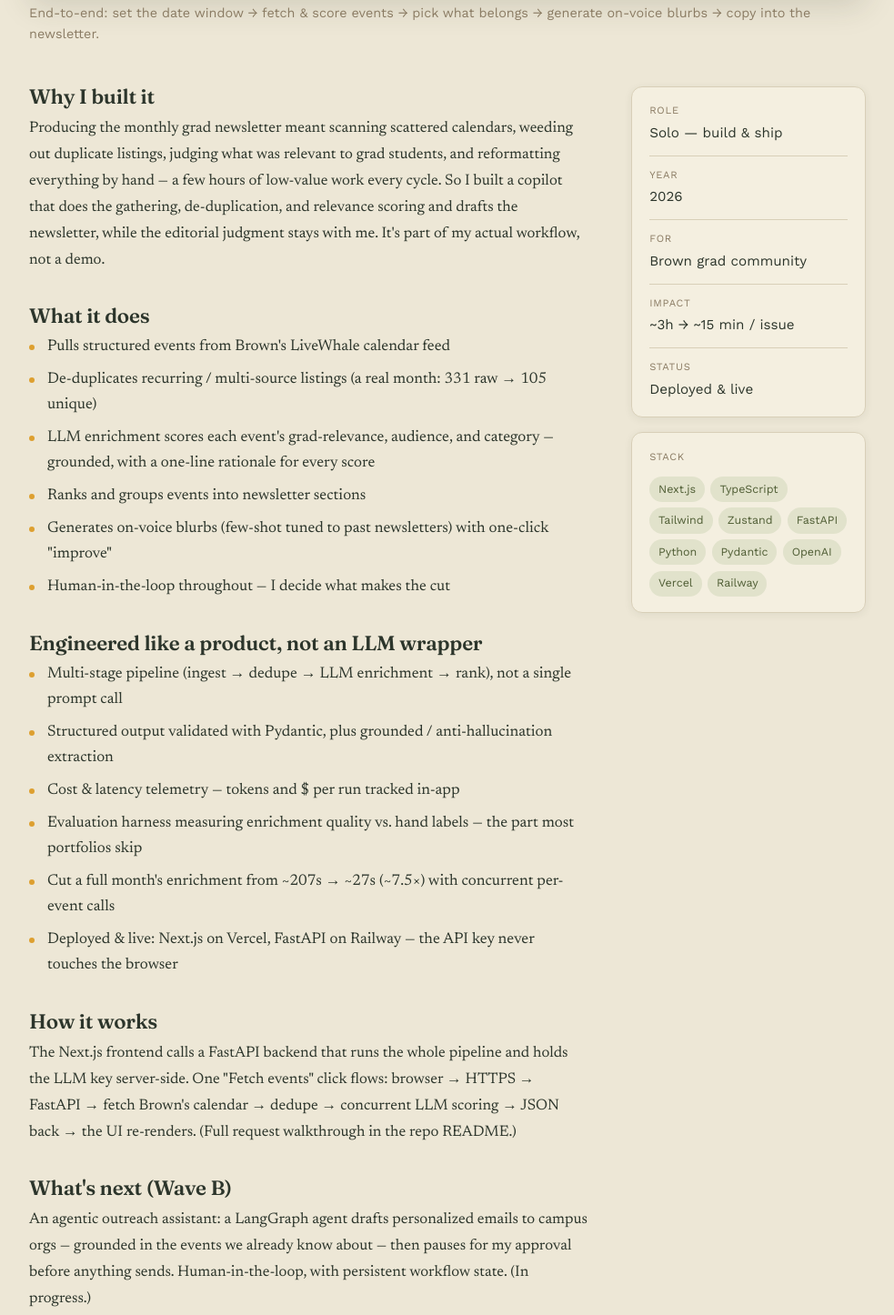
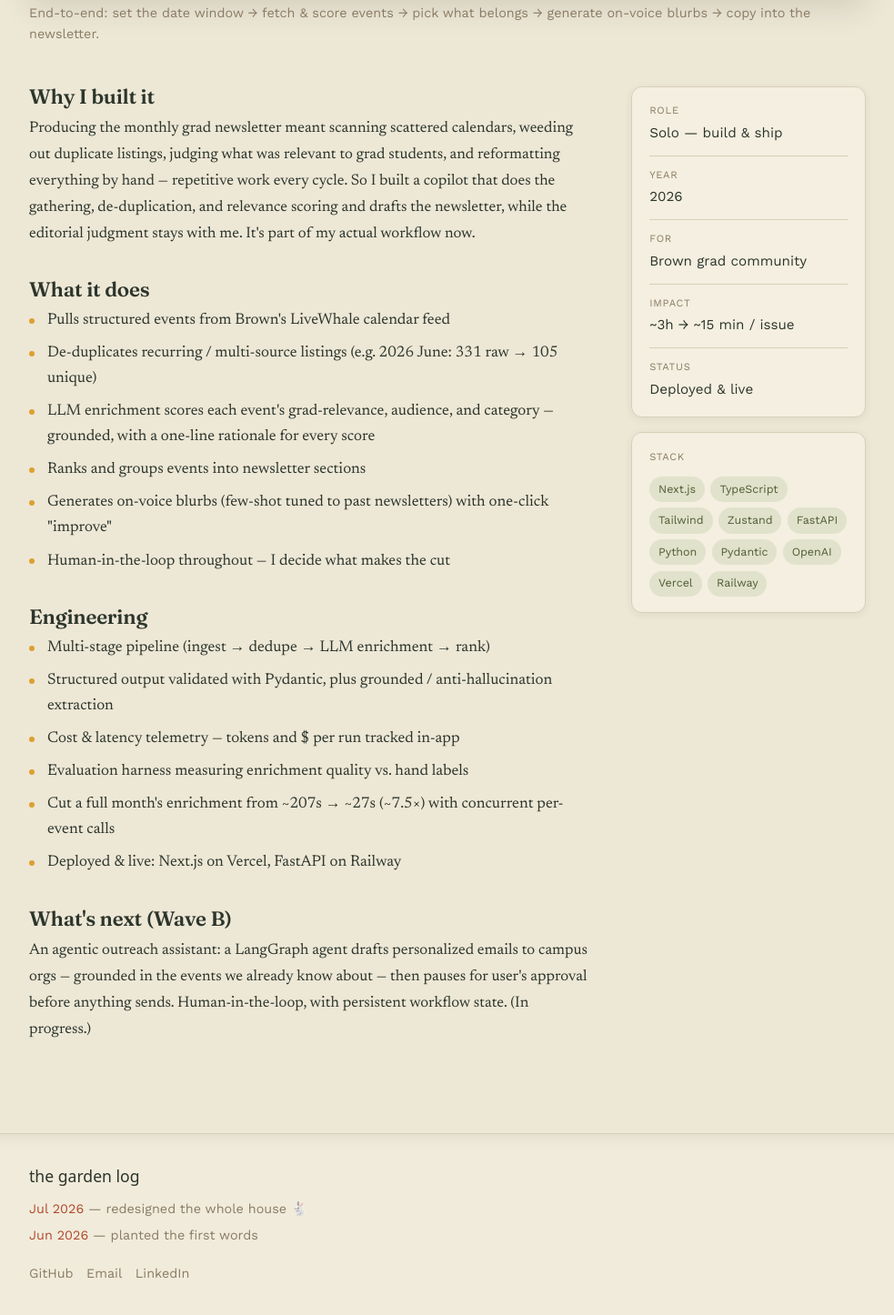
Before and after one commit to keeeeeliu/keeeeeliu.github.io, an Astro site: page /projects/grad-events-copilot in a window 1280 px wide. Shown: the part 1114-2560 px from the top of the page at 91% size, without its empty margins (148-1131 px from the left). Built offline with nearby package versions, Linux system fonts and the light colour scheme; Astro itself is replaced by a stand-in of ours; a web font is replaced by a local one.

Commit message:
copilot page updated

```diff
--- a/src/pages/projects/grad-events-copilot.astro
+++ b/src/pages/projects/grad-events-copilot.astro
@@ -31,10 +31,10 @@ import Project from "../../layouts/Project.astro";
     <h2>Why I built it</h2>
     <p>
       Producing the monthly grad newsletter meant scanning scattered calendars, weeding out duplicate
-      listings, judging what was relevant to grad students, and reformatting everything by hand — a few
-      hours of low-value work every cycle. So I built a copilot that does the gathering, de-duplication,
+      listings, judging what was relevant to grad students, and reformatting everything by hand — repetitive
+      work every cycle. So I built a copilot that does the gathering, de-duplication,
       and relevance scoring and drafts the newsletter, while the editorial judgment stays with me. It's
-      part of my actual workflow, not a demo.
+      part of my actual workflow now.
     </p>
   </section>
 
@@ -42,7 +42,7 @@ import Project from "../../layouts/Project.astro";
     <h2>What it does</h2>
     <ul>
       <li>Pulls structured events from Brown's LiveWhale calendar feed</li>
-      <li>De-duplicates recurring / multi-source listings (a real month: 331 raw → 105 unique)</li>
+      <li>De-duplicates recurring / multi-source listings (e.g. 2026 June: 331 raw → 105 unique)</li>
       <li>
         LLM enrichment scores each event's grad-relevance, audience, and category — grounded, with a
         one-line rationale for every score
@@ -54,32 +54,22 @@ import Project from "../../layouts/Project.astro";
   </section>
 
   <section>
-    <h2>Engineered like a product, not an LLM wrapper</h2>
+    <h2>Engineering</h2>
     <ul>
-      <li>Multi-stage pipeline (ingest → dedupe → LLM enrichment → rank), not a single prompt call</li>
+      <li>Multi-stage pipeline (ingest → dedupe → LLM enrichment → rank)</li>
       <li>Structured output validated with Pydantic, plus grounded / anti-hallucination extraction</li>
       <li>Cost &amp; latency telemetry — tokens and $ per run tracked in-app</li>
-      <li>Evaluation harness measuring enrichment quality vs. hand labels — the part most portfolios skip</li>
+      <li>Evaluation harness measuring enrichment quality vs. hand labels </li>
       <li>Cut a full month's enrichment from ~207s → ~27s (~7.5×) with concurrent per-event calls</li>
-      <li>Deployed &amp; live: Next.js on Vercel, FastAPI on Railway — the API key never touches the browser</li>
+      <li>Deployed &amp; live: Next.js on Vercel, FastAPI on Railway </li>
     </ul>
-  </section>
-
-  <section>
-    <h2>How it works</h2>
-    <p>
-      The Next.js frontend calls a FastAPI backend that runs the whole pipeline and holds the LLM key
-      server-side. One "Fetch events" click flows: browser → HTTPS → FastAPI → fetch Brown's calendar →
-      dedupe → concurrent LLM scoring → JSON back → the UI re-renders. (Full request walkthrough in the
-      repo README.)
-    </p>
   </section>
 
   <section>
     <h2>What's next (Wave B)</h2>
     <p>
       An agentic outreach assistant: a LangGraph agent drafts personalized emails to campus orgs —
-      grounded in the events we already know about — then pauses for my approval before anything sends.
+      grounded in the events we already know about — then pauses for user's approval before anything sends.
       Human-in-the-loop, with persistent workflow state. (In progress.)
     </p>
   </section>
```
